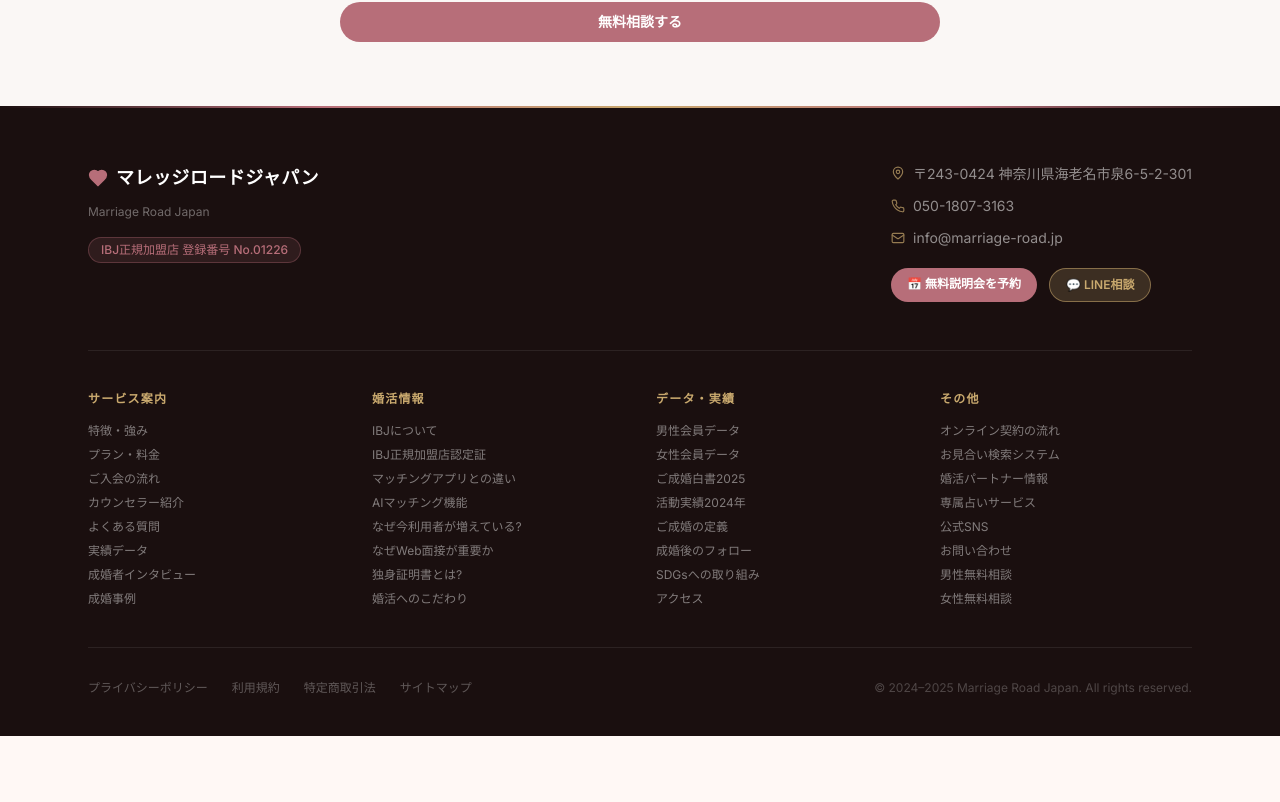
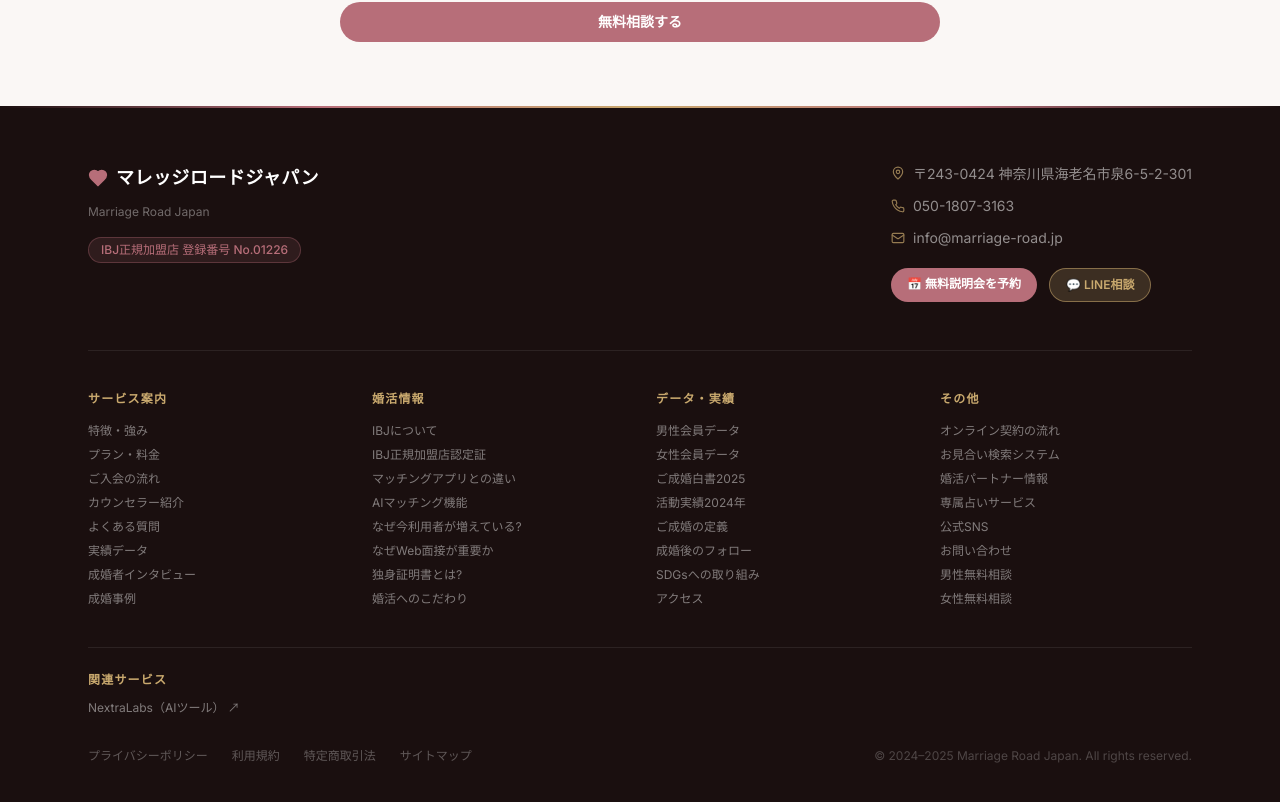
Before and after one commit to fyoneyone9-cyber/marriage-road-site, a Next.js app: page /m-contact in a window 1280 px wide. Shown: the part 1653-2455 px from the top of the page. Before the commit the page ends 2389 px from the top, so only its background shows below. Built offline with nearby package versions, Linux system fonts and the light colour scheme.

Commit message:
feat: add related link to footer (nextralab.jp)

```diff
--- a/src/components/Footer.tsx
+++ b/src/components/Footer.tsx
@@ -64,6 +64,10 @@
   ['利用規約',             '/terms'],
   ['特定商取引法',         '/tokusho'],
   ['サイトマップ',         '/sitemap'],
+]
+
+const RELATED_LINKS: [string, string][] = [
+  ['NextraLabs（AIツール）', 'https://nextralab.jp'],
 ]
 
 export default function Footer() {
@@ -167,8 +171,29 @@
           ))}
         </div>
 
+        {/* ── 関連サービス ── */}
+        <div className="pt-6 pb-2">
+          <p className="text-xs font-semibold mb-3 tracking-widest uppercase" style={{ color: ACCENT }}>
+            関連サービス
+          </p>
+          <div className="flex flex-wrap gap-4">
+            {RELATED_LINKS.map(([label, href]) => (
+              <a
+                key={href}
+                href={href}
+                target="_blank"
+                rel="noopener noreferrer"
+                className="text-xs opacity-60 hover:opacity-100 transition-opacity"
+                style={{ color: 'inherit', textDecoration: 'none' }}
+              >
+                {label} ↗
+              </a>
+            ))}
+          </div>
+        </div>
+
         {/* ── ボトム ── */}
-        <div className="flex flex-col md:flex-row items-center justify-between gap-4 pt-8">
+        <div className="flex flex-col md:flex-row items-center justify-between gap-4 pt-6">
           <div className="flex flex-wrap gap-x-6 gap-y-2">
             {LEGAL_LINKS.map(([label, href]) => (
               <a
```
